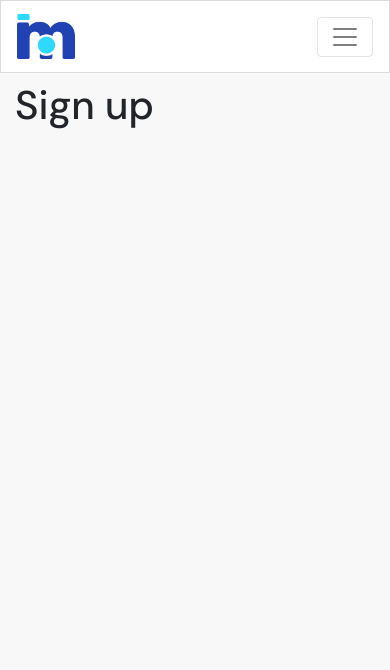
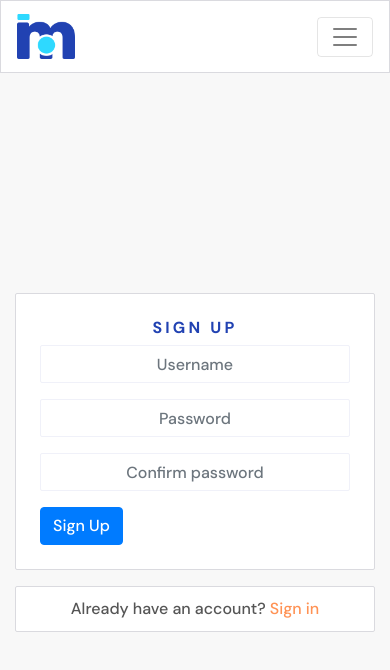
Before and after one commit to DaveyJH/moments-walkthrough, a React (Create React App) app: page /signup in a window 390 px wide. Shown: the top 670 px of the page. Built offline with nearby package versions, Linux system fonts and the light colour scheme.

Commit message:
feat: Add basic sign up form

```diff
--- a/src/App.js
+++ b/src/App.js
@@ -2,6 +2,8 @@
 import NavBar from './components/NavBar';
 import Container from "react-bootstrap/Container";
 import { Route, Switch } from 'react-router-dom';
+import "./api/axiosDefaults";
+import SignUpForm from './pages/auth/SIgnUpForm';
 
 function App() {
   return (
@@ -11,7 +13,7 @@
         <Switch>
           <Route exact path="/" render={ () => <h1>Home page</h1> }></Route>
           <Route exact path="/signin" render={ () => <h1>Sign in</h1> }></Route>
-          <Route exact path="/signup" render={ () => <h1>Sign up</h1> }></Route>
+          <Route exact path="/signup" render={ () => <SignUpForm></SignUpForm> }></Route>
           <Route render={ () =>  <p>Page not found</p> }></Route>
         </Switch>
       </Container>
--- /dev/null
+++ b/src/api/axiosDefaults.js
@@ -0,0 +1,5 @@
+import axios from "axios";
+
+axios.defaults.baseURL = "https://react-walkthrough-42-a1578d503c9f.herokuapp.com/";
+axios.defaults.headers.post["Content-Type"] = "multipart/form-data";
+axios.defaults.withCredentials = true;
--- a/src/assets/css/App.module.css
+++ b/src/assets/css/App.module.css
@@ -6,6 +6,25 @@
 
 .Main {
   padding-top: 81px;
+}
+
+.Content {
+  background-color: #ffffff;
+  padding: 10px;
+  border-radius: 2px;
+  border: 1px solid #dadadf;
+}
+
+.FillerImage {
+  object-fit: cover;
+  height: 100%;
+  width: 100%;
+}
+
+.Image {
+  max-height: 40vh;
+  max-width: 100%;
+  object-fit: contain;
 }
 
 * {
@@ -26,6 +45,10 @@
   transition: color ease-in-out 0.3s;
 }
 
+input[type="file"] {
+  display: none;
+}
+
 i {
   color: #cfced3;
   font-size: 1.6rem;
@@ -38,3 +61,22 @@
   transition: color ease-in-out 0.3s;
   color: #2142b2;
 }
+
+figure {
+  text-align: center;
+  display: inline-block;
+}
+
+/* scrollbar */
+*::-webkit-scrollbar {
+  width: 5px;
+}
+*::-webkit-scrollbar-track {
+  background: #f1f1f1;
+}
+*::-webkit-scrollbar-thumb {
+  background: #888;
+}
+*::-webkit-scrollbar-thumb:hover {
+  background: #555;
+}
--- /dev/null
+++ b/src/assets/css/SignInUpForm.module.css
@@ -0,0 +1,46 @@
+.Row {
+  height: calc(100vh - 81px);
+}
+.Input {
+  background: #ffffff;
+  border: 1px solid #f0f1f9;
+  box-sizing: border-box;
+  border-radius: 2px;
+  color: #7177a1;
+  text-align: center;
+  padding: 10px;
+}
+
+.Header {
+  font-style: normal;
+  font-weight: bold;
+  font-size: 16px;
+  line-height: 19px;
+  text-align: center;
+  letter-spacing: 0.2em;
+  text-transform: uppercase;
+  color: #2142b2;
+}
+
+.Link {
+  text-decoration: none;
+  text-align: center;
+  display: block;
+  margin: auto;
+}
+
+.Link span {
+  color: #ff9254;
+}
+
+.Container {
+  padding: 30px 10px;
+}
+
+.SignInCol {
+  height: 320px;
+}
+
+.SignUpCol {
+  height: 375px;
+}
--- /dev/null
+++ b/src/pages/auth/SIgnUpForm.js
@@ -0,0 +1,71 @@
+import React from "react";
+import { Link } from "react-router-dom";
+
+import styles from "../../assets/css/SignInUpForm.module.css";
+import btnStyles from "../../assets/css/SignInUpForm.module.css";
+import appStyles from "../../assets/css/App.module.css";
+
+import { Form, Button, Image, Col, Row, Container } from "react-bootstrap";
+
+const SignUpForm = () => {
+  return (
+    <Row className={styles.Row}>
+      <Col className="my-auto py-2 p-md-2" md={6}>
+        <Container className={`${appStyles.Content} p-4 `}>
+          <h1 className={styles.Header}>sign up</h1>
+          <Form>
+            <Form.Group controlId="username">
+              <Form.Label className="d-none">Username</Form.Label>
+              <Form.Control
+                className={styles.Input}
+                type="text"
+                placeholder="Username"
+                name="username"
+              />
+            </Form.Group>
+            <Form.Group controlId="password1">
+              <Form.Label className="d-none">Password</Form.Label>
+              <Form.Control
+                className={styles.Input}
+                type="password"
+                placeholder="Password"
+                name="password1"
+              />
+            </Form.Group>
+            <Form.Group controlId="password2">
+              <Form.Label className="d-none">Confirm password</Form.Label>
+              <Form.Control
+                className={styles.Input}
+                type="password"
+                placeholder="Confirm password"
+                name="password2"
+              />
+            </Form.Group>
+            <Button
+              className={`${btnStyles.Button} ${btnStyles.Wide} ${btnStyles.Bright}`}
+              type="submit"
+            >
+              Sign Up
+            </Button>
+          </Form>
+        </Container>
+        <Container className={`mt-3 ${appStyles.Content}`}>
+          <Link className={styles.Link} to="/signin">
+            Already have an account? <span>Sign in</span>
+          </Link>
+        </Container>
+      </Col>
+      <Col
+        md={6}
+        className={`my-auto d-none d-md-block p-2 ${styles.SignUpCol}`}
+      >
+        <Image
+          className={`${appStyles.FillerImage}`}
+          src={"https://codeinstitute.s3.amazonaws.com/AdvancedReact/hero2.jpg"}
+        />
+      </Col>
+    </Row>
+  );
+};
+
+export default SignUpForm;
```
Also changed, not shown: src/assets/css/Button.module.css (added, +69 -0 lines).
